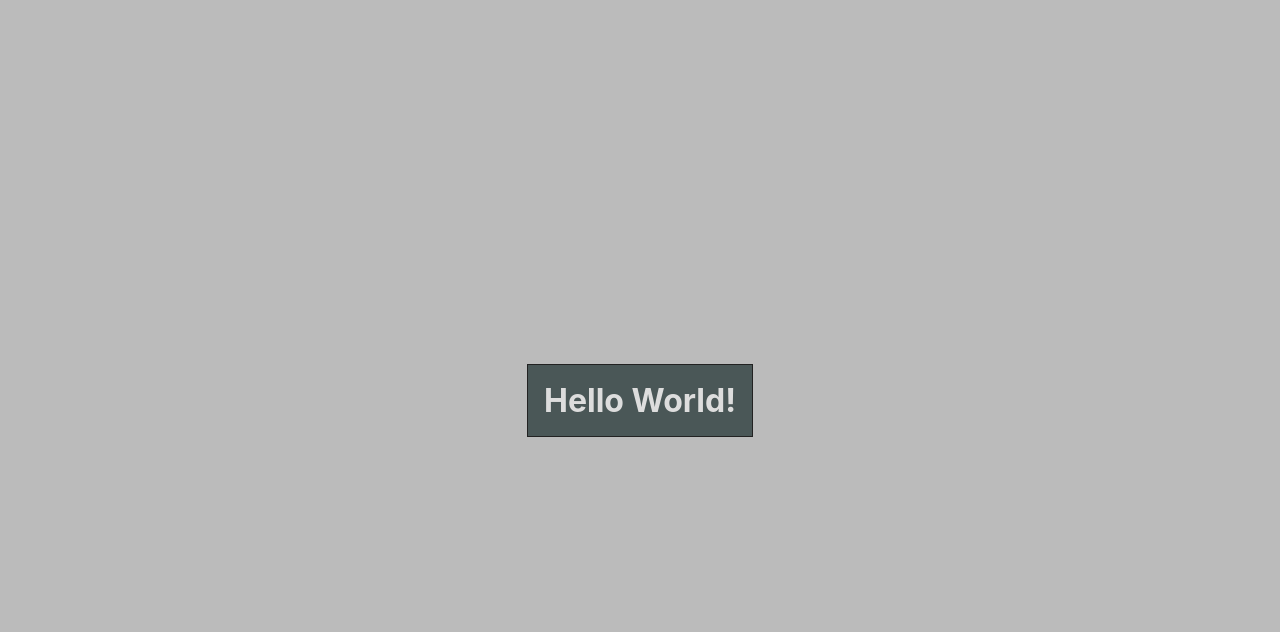
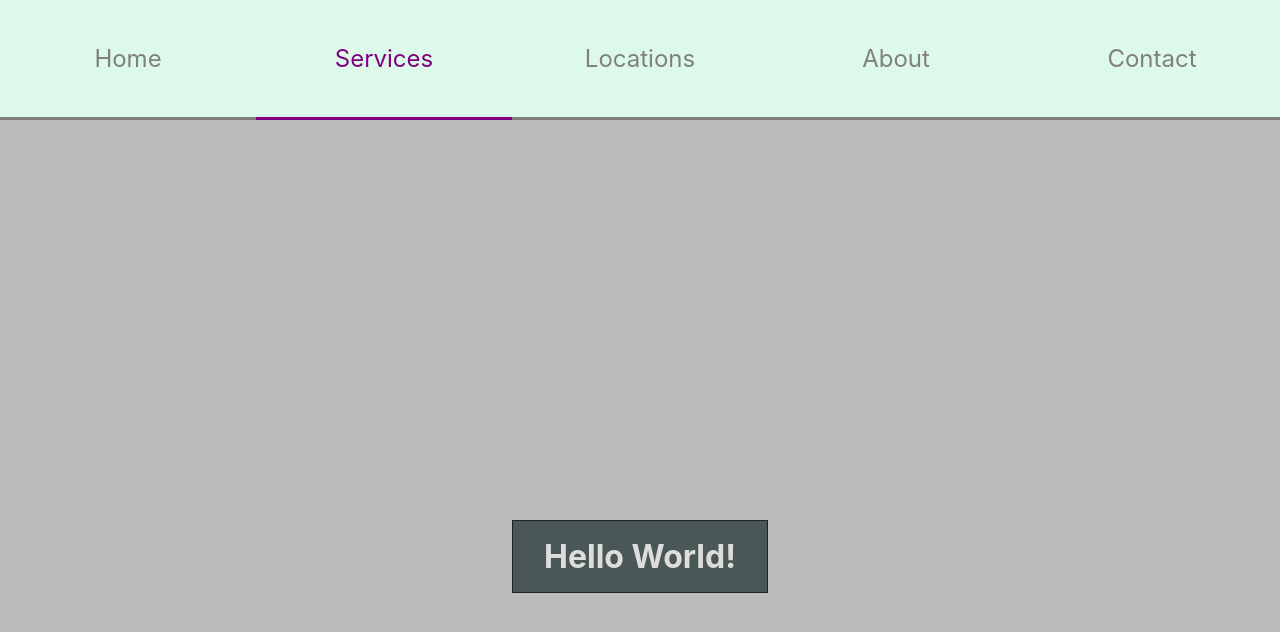
Before and after one commit to brtkev/portfolio, a React app: page / in a window 1280 px wide. Shown: the top 632 px of the page. Built offline with nearby package versions, Linux system fonts and the light colour scheme.

Commit message:
navegation buttons

```diff
--- a/src/App.js
+++ b/src/App.js
@@ -1,8 +1,13 @@
 import styles from './App.module.css'
+
+import Navegation from './components/navegation';
 
 const App = () => {
 	return (
-		<h1 className={styles.container} >Hello World!</h1>
+		<div>
+			<Navegation activeButton={'Services'} />
+			<h1 className={styles.container} >Hello World!</h1>
+		</div>
 	);
 }
 
--- a/src/App.module.css
+++ b/src/App.module.css
@@ -1,8 +1,10 @@
 
 .container{
+  margin: 50vh 40%;
   border: 1px solid #222;
   color: #ddd;
   background: #233b;
   padding: 1rem;
-
+  display: flex;
+  justify-content: center;
 }
--- /dev/null
+++ b/src/components/navegation/index.js
@@ -0,0 +1,41 @@
+import styles from './index.module.css'
+
+import { useEffect } from 'react';
+
+export default function Navegation({activeButton}) {
+
+    useEffect(()=> {
+        let lis = document.getElementsByClassName(styles.li);
+        for (let i = 0; i < lis.length; i++) {
+            let li = lis.item(i);
+            if (li.firstChild.textContent === activeButton){
+                li.classList.add(styles.active);
+            }else{
+                li.classList.remove(styles.active);
+
+            }
+        }
+    }, [activeButton])
+
+    return(
+        <nav className={styles.container} >
+            <ul className={styles.ul} >
+                <li className={`${styles.li} ${styles.active}`} >
+                    <a className={styles.link} href="#">Home</a>
+                </li>
+                <li className={styles.li} >
+                    <a className={styles.link} href="#">Services</a>
+                </li>
+                <li className={styles.li} >
+                    <a className={styles.link} href="#">Locations</a>
+                </li>
+                <li className={styles.li} >
+                    <a className={styles.link} href="#">About</a>
+                </li>
+                <li className={styles.li} >
+                    <a className={styles.link} href="#">Contact</a>
+                </li>
+            </ul>
+        </nav>
+    );
+};
--- /dev/null
+++ b/src/components/navegation/index.module.css
@@ -0,0 +1,45 @@
+.container{
+    margin: 0;
+    background-color: #DCF9E9;
+    min-height: 100px;
+    height: 15vh;
+    width: 100%;
+    position: relative;
+}
+
+.ul{
+    display: flex;
+    width: 100%;
+    height: 100%;
+    justify-content: space-evenly;
+    align-items: center;
+
+}
+
+.li{
+    list-style: none;
+    display: flex;
+    justify-content: center;
+    align-items: center;
+    height: 100%;
+    width: 100%;
+
+    border-bottom: 3px solid gray;
+}
+
+.active{
+
+    border-bottom: 3px solid purple;
+}
+
+
+.link{
+    color: gray;
+    text-decoration: none;
+    font-size: 24px;
+}
+
+.active .link{
+    color: purple;
+
+}
--- a/src/styles.css
+++ b/src/styles.css
@@ -1,13 +1,18 @@
 *{
   box-sizing: border-box;
   font-family: -apple-system, BlinkMacSystemFont, 'Segoe UI', Roboto, Oxygen, Ubuntu, Cantarell, 'Open Sans', 'Helvetica Neue', sans-serif;
+  margin: 0;
+  padding: 0;
 }
+
 
 body{
   background: #bbb;
-  /*background-image: url('../public/background.png');*/
-  display: grid;
-  place-content: center;
   min-height: 100vh;
-  margin: 0;
+/* #B8F0E3
+#DCF9E9
+#FC1E56
+#BEA7AE
+#B8B8B8
+#FC7CA4 */
 }
```
Also changed, not shown: 2 other files (tests, documents, lock files or other folders).
